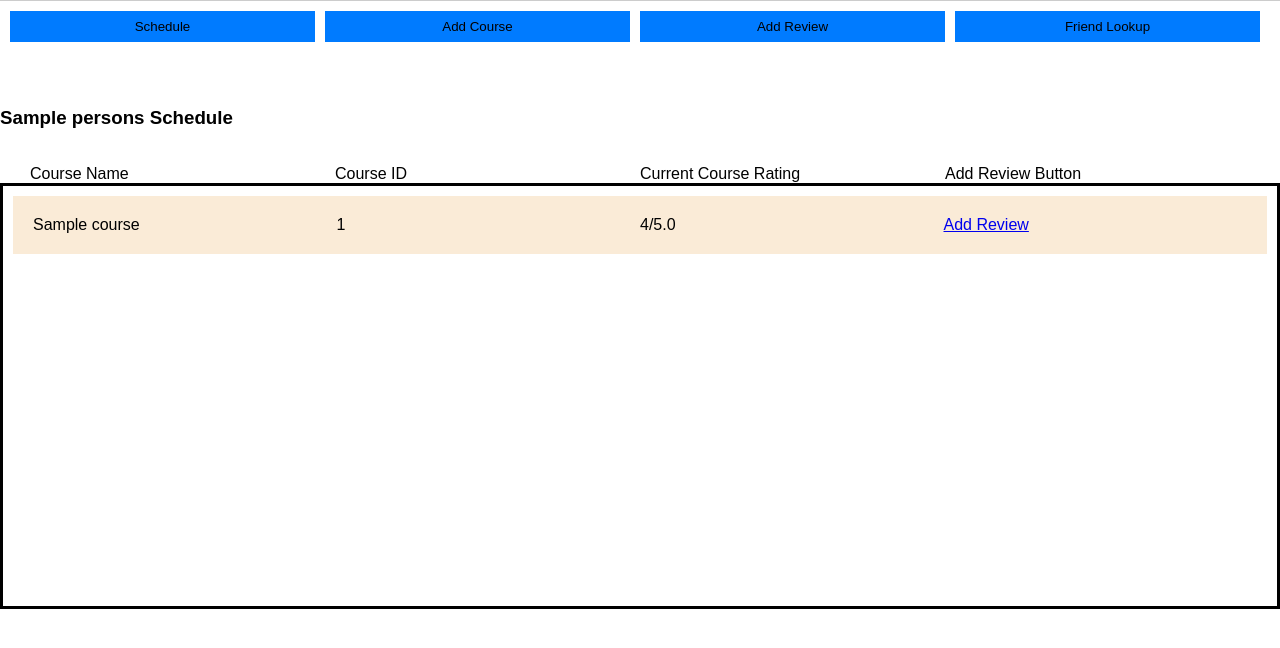
After one commit to b-ranson/courseCompare, a Django app: template main/templates/review/seeCourses_rev.html in a window 1280 px wide. The commit adds this page. Shown: the part 54-702 px from the top of the page. Run offline with Django 5.2, Linux system fonts and the light colour scheme; the template is opened without the code that fills it: most values are stand-ins (such as "Sample title", 1, 10 or a date in 2020).

Commit message:
organized int folders and finished the review and the course lookup path. rough draft

```diff
--- a/main/templates/buttons.html
+++ b/main/templates/buttons.html
@@ -29,8 +29,9 @@
             <div class="buttons">
                 <!-- Put in links for these two buttons later -->
                 <button class="button" onclick="window.location.href = '{% url 'schedulepage' %}'">Schedule</button>
+                <button class="button" onclick="window.location.href = '{% url 'addCourse' %}'">Add Course</button>
+                <button class="button" onclick="window.location.href = '{% url 'addReview' %}'">Add Review</button>
                 <button class="button" onclick="window.location.href = '{% url 'friendLookUp' %}'">Friend Lookup</button>
-                <button class="button" onclick="window.location.href = '{% url 'addCourse' %}'">Add Course</button>
             </div>
         </div>
     </header>
--- /dev/null
+++ b/main/templates/review/seeCourses_rev.html
@@ -0,0 +1,50 @@
+{% extends 'buttons.html' %}
+{% load static %}
+
+{% block title %}Choose Course To Review Page{% endblock %}
+{% block head%}
+{{block.super}}
+    <link rel="stylesheet" type="text/css" href="{% static 'schedulepage.css' %}">
+{% endblock %}
+
+
+{% block content %}
+    <br><br>
+    <h3>{{ persons }} Schedule</h3>
+    <br>
+
+    <div class="course-row-header">
+        <div class="course-column">
+            Course Name
+        </div>
+        <div class="course-column">
+            Course ID
+        </div>
+        <div class="course-column">
+            Current Course Rating
+        </div>
+        <div class="course-column">
+            Add Review Button
+        </div>
+    </div>
+
+
+    <div class="courses-container">
+    {% for course in courses %}
+        <div class="course-row">
+            <div class="course-column">
+                {{ course.courseName }}
+            </div>
+            <div class="course-column">
+                {{ course.courseID }}
+            </div>
+            <div class="course-column">
+                {{ course.courseRating }}/5.0
+            </div>
+            <a href="{% url 'review' course.courseName %}" class="course-column-button">Add Review</a>
+        </div>
+    {% endfor %}
+    </div>
+</body>
+
+{% endblock %}
```
Also changed, not shown: main/templates/review/courseLookup.html (added, +15 -0 lines), main/templates/review/review.html (added, +26 -0 lines), main/templates/review/reviewCourse_start.html (added, +15 -0 lines), main/templates/userLookup/userLookup.html (renamed from main/templates/userLookup.html, +1 -6 lines), main/templates/scheduleAndRatings/advancedratings.html (renamed from main/templates/advancedratings.html), main/templates/scheduleAndRatings/schedulepage.html (renamed from main/templates/schedulepage.html), main/templates/userLookup/FriendLookUp.html (renamed from main/templates/FriendLookUp.html), main/templates/userLookup/friendResults.html (renamed from main/templates/friendResults.html), main/templates/userLookup/userList.html (renamed from main/templates/userList.html).
